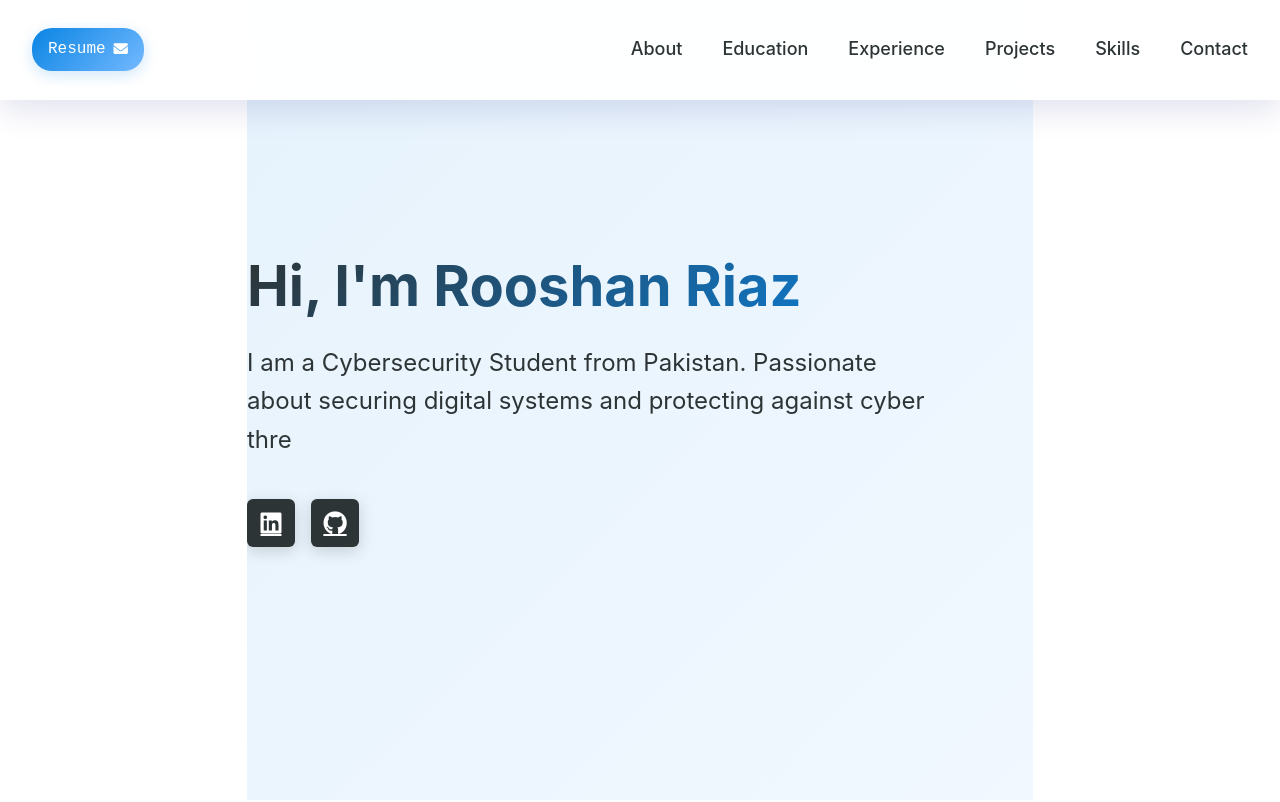
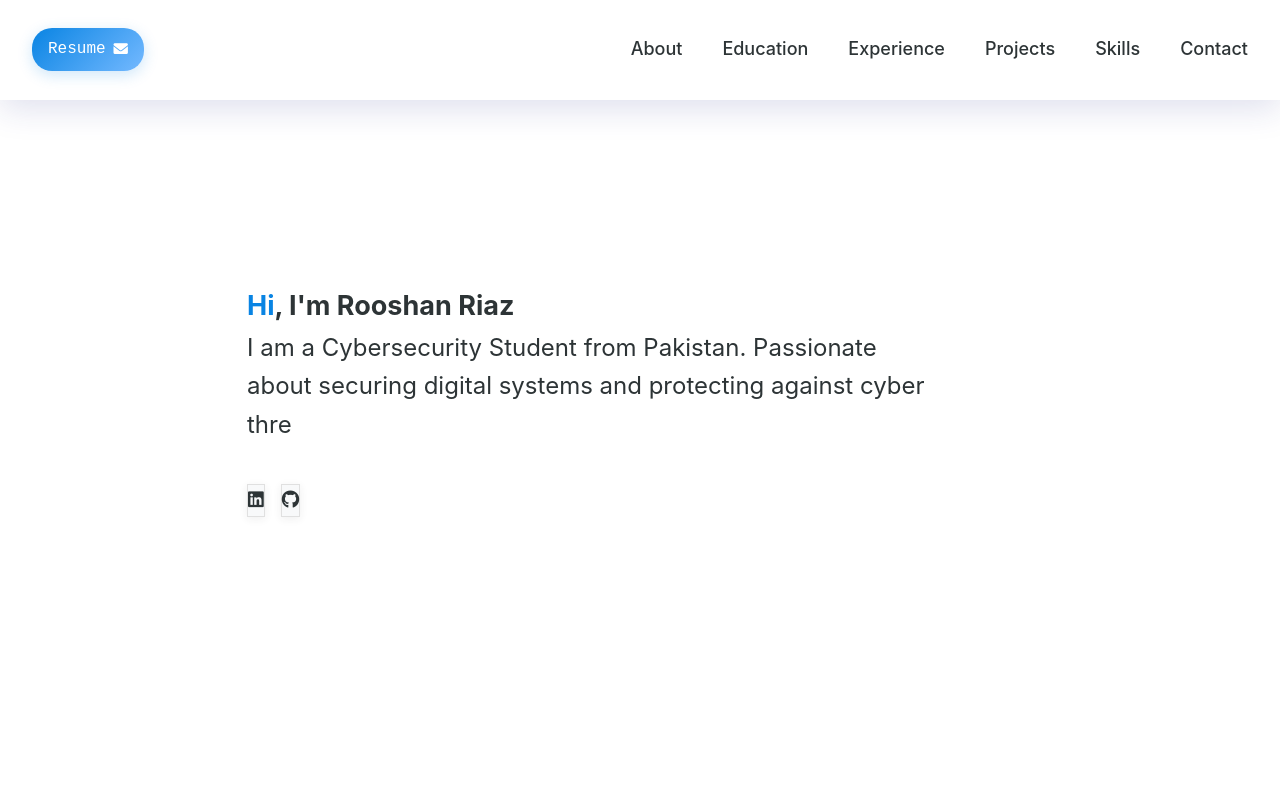
Before and after one commit to ShameerAwais/ShameerAwais.github.io, a plain HTML site: page index.html in a window 1280 px wide. Shown: the top 802 px of the page. Drawn offline with Linux system fonts and the light colour scheme.

Commit message:
fix: Update styles

```diff
--- a/styles.css
+++ b/styles.css
@@ -100,18 +100,12 @@ body {
     align-items: center;
     padding: 8rem 0;
     position: relative;
-    overflow: hidden;
+    background: var(--white);
+    box-shadow: none;
 }
 
 .hero::before {
-    content: '';
-    position: absolute;
-    top: 0;
-    left: 0;
-    right: 0;
-    bottom: 0;
-    background: linear-gradient(135deg, rgba(9, 132, 227, 0.1), rgba(116, 185, 255, 0.1));
-    z-index: -1;
+    display: none !important;
 }
 
 .hero-content {
@@ -119,13 +113,10 @@ body {
 }
 
 .hero h1 {
-    font-size: 3.5rem;
-    margin-bottom: 1.5rem;
-    line-height: 1.2;
-    font-weight: 700;
-    background: linear-gradient(135deg, var(--primary-color), var(--secondary-color));
-    -webkit-background-clip: text;
-    -webkit-text-fill-color: transparent;
+    background: none;
+    -webkit-background-clip: initial;
+    -webkit-text-fill-color: initial;
+    color: var(--primary-color);
     animation: fadeInUp 1s ease-out;
 }
 
@@ -146,23 +137,18 @@ body {
 }
 
 .social-links a {
-    color: var(--white);
-    font-size: 1.5rem;
-    background: linear-gradient(135deg, var(--primary-color), #2d3436);
-    width: 48px;
-    height: 48px;
-    display: flex;
-    align-items: center;
-    justify-content: center;
-    border-radius: 6px;
-    transition: all 0.4s cubic-bezier(0.4, 0, 0.2, 1);
-    box-shadow: 0 4px 15px rgba(45, 52, 54, 0.2);
+    background: var(--light-bg);
+    color: var(--primary-color);
+    box-shadow: 0 2px 8px rgba(45, 52, 54, 0.08);
+    border: 1px solid #e0e0e0;
+    transition: all 0.3s cubic-bezier(0.4, 0, 0.2, 1);
 }
 
 .social-links a:hover {
-    background: linear-gradient(135deg, #2d3436, var(--primary-color));
-    transform: translateY(-3px) scale(1.1);
-    box-shadow: 0 6px 20px rgba(45, 52, 54, 0.3);
+    background: var(--secondary-color);
+    color: var(--white);
+    transform: translateY(-2px) scale(1.08);
+    box-shadow: 0 4px 16px rgba(9, 132, 227, 0.15);
 }
 
 /* Sections */
@@ -289,13 +275,13 @@ body {
 }
 
 .experience-item {
+    backdrop-filter: blur(10px);
+    -webkit-backdrop-filter: blur(10px);
     background-color: var(--glass-bg);
+    border: 1px solid var(--glass-border);
+    box-shadow: var(--glass-shadow);
     padding: 2.5rem;
     border-radius: 12px;
-    backdrop-filter: blur(10px);
-    -webkit-backdrop-filter: blur(10px);
-    border: 1px solid var(--glass-border);
-    box-shadow: var(--glass-shadow);
     transition: all 0.4s cubic-bezier(0.4, 0, 0.2, 1);
 }
 
@@ -405,12 +391,12 @@ footer {
 }
 
 .project-card {
+    backdrop-filter: blur(10px);
+    -webkit-backdrop-filter: blur(10px);
     background-color: var(--glass-bg);
     border-radius: 12px;
     overflow: hidden;
     transition: all 0.4s cubic-bezier(0.4, 0, 0.2, 1);
-    backdrop-filter: blur(10px);
-    -webkit-backdrop-filter: blur(10px);
     border: 1px solid var(--glass-border);
     box-shadow: var(--glass-shadow);
 }
@@ -513,11 +499,11 @@ footer {
 }
 
 .skills-category {
+    backdrop-filter: blur(10px);
+    -webkit-backdrop-filter: blur(10px);
     background-color: var(--glass-bg);
     padding: 1.5rem;
     border-radius: 12px;
-    backdrop-filter: blur(10px);
-    -webkit-backdrop-filter: blur(10px);
     border: 1px solid var(--glass-border);
     box-shadow: var(--glass-shadow);
     transition: all 0.4s cubic-bezier(0.4, 0, 0.2, 1);
@@ -781,13 +767,13 @@ footer {
     font-size: 1rem;
     cursor: pointer;
     transition: all 0.4s cubic-bezier(0.4, 0, 0.2, 1);
-    box-shadow: 0 4px 15px rgba(9, 132, 227, 0.2);
+    box-shadow: 0 4px 15px rgba(9, 132, 227, 0.12);
 }
 
 .submit-btn:hover {
     background: linear-gradient(135deg, #74b9ff, var(--secondary-color));
     transform: translateY(-3px);
-    box-shadow: 0 6px 20px rgba(9, 132, 227, 0.3);
+    box-shadow: 0 6px 20px rgba(9, 132, 227, 0.18);
 }
 
 @media (max-width: 768px) {
```
